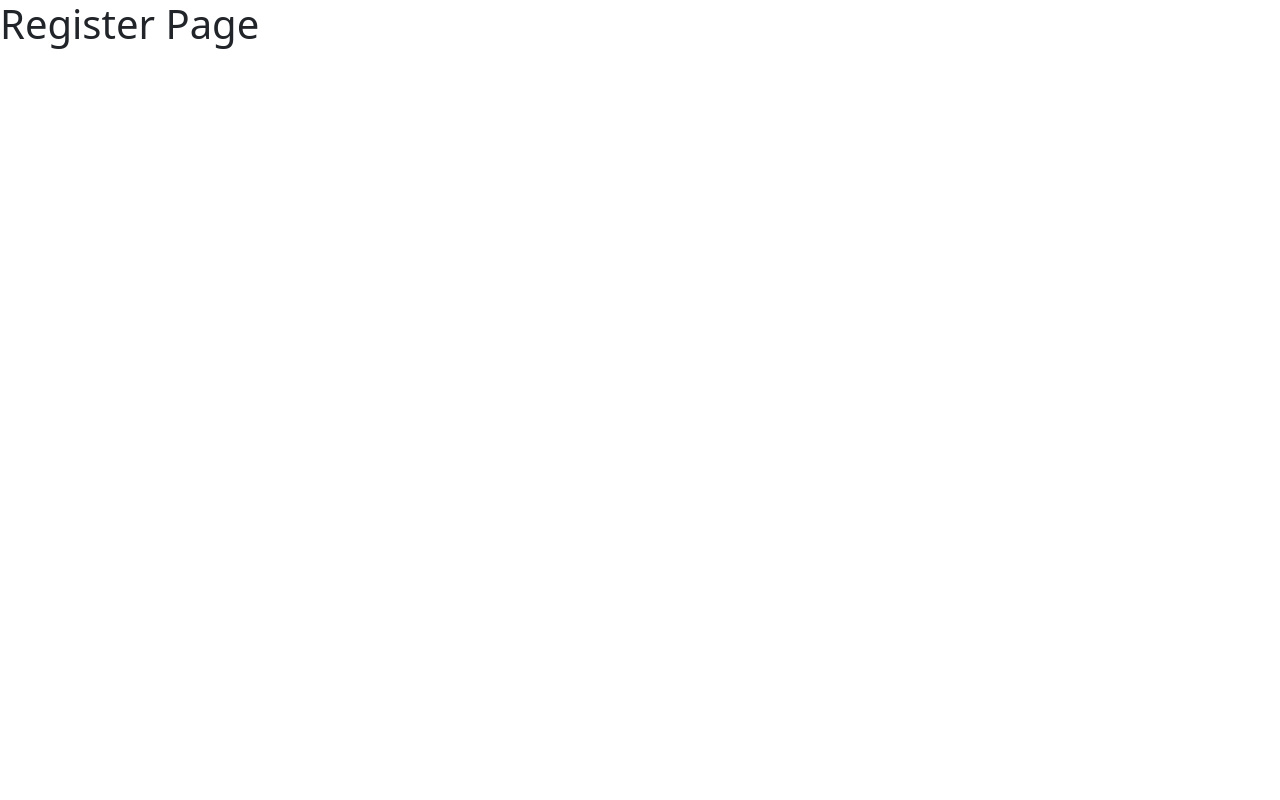
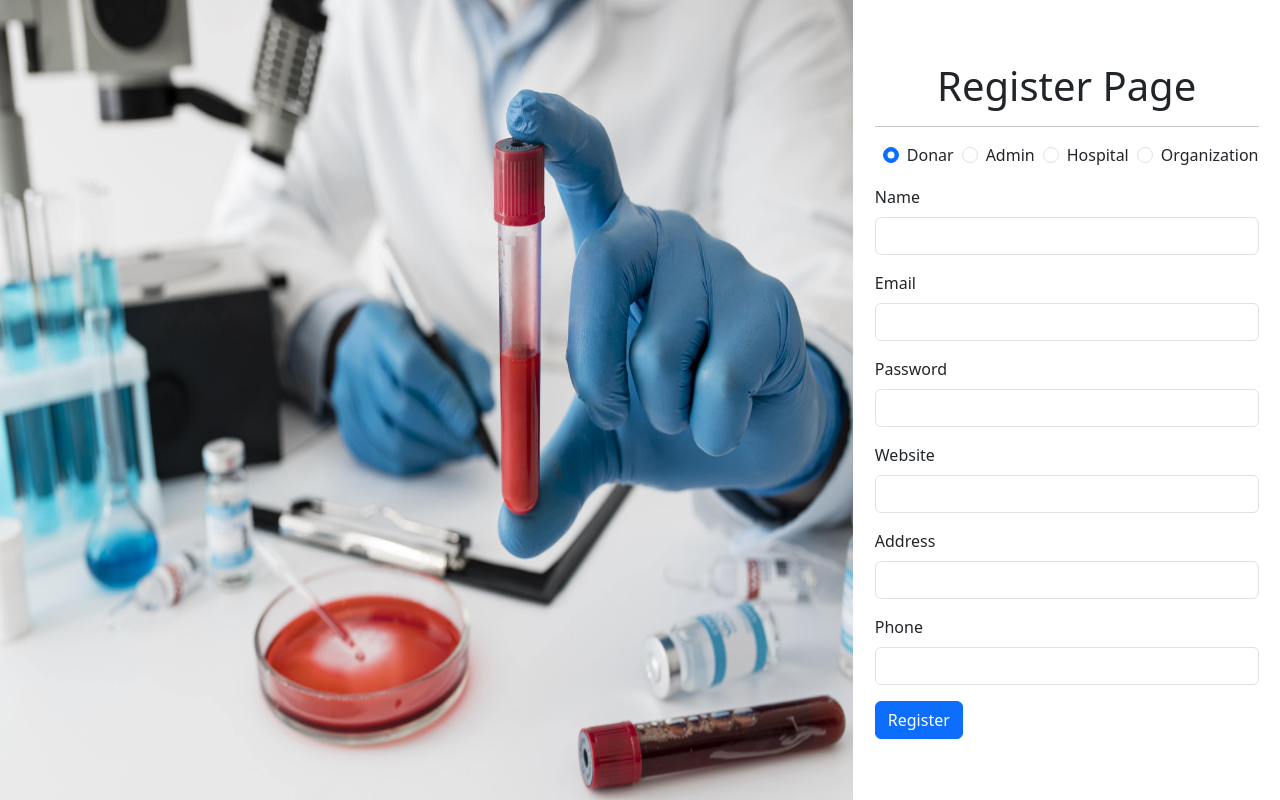
Before and after one commit to AkshatKumar1609/BD, a React (Create React App) app in the folder client/: page /register in a window 1280 px wide. Built offline with nearby package versions, Linux system fonts and the light colour scheme.

Commit message:
Edited form for login and register page

```diff
--- a/client/src/components/shared/Form/Form.js
+++ b/client/src/components/shared/Form/Form.js
@@ -1,11 +1,209 @@
-import React from 'react'
+import React, { useState } from "react";
+import InputType from "./InputType";
 
-const Form = () => {
+const Form = ({ formType, submitBtn, formTitle }) => {
+  const [email, setEmail] = useState("");
+  const [password, setPassword] = useState("");
+  const [role, setRole] = useState("donar");
+  const [name, setName] = useState("");
+  const [organizationName, setOrganizationName] = useState("");
+  const [hospitalName, setHospitalName] = useState("");
+  const [website, setWebsite] = useState("");
+  const [address, setAddress] = useState("");
+  const [phone, setPhone] = useState("");
   return (
     <div>
-        <h1>Form</h1>
+      <form>
+        <h1 className="text-center">{formTitle}</h1>
+        <hr />
+
+        <div className="d-flex mb-3">
+          <div className="form-check ms-2">
+            <input
+              type="radio"
+              className="form-check-input"
+              name="role"
+              id="donarRadio"
+              value={'donar'}
+              onChange={(e) => {
+                setRole(e.target.value);
+              }}
+              defaultChecked
+            />
+            <label className="form-check-label" htmlFor="donarRadio">Donar</label>
+          </div>
+          <div className="form-check ms-2">
+            <input
+              type="radio"
+              className="form-check-input"
+              name="role"
+              id="adminRadio"
+              value={'admin'}
+              onChange={(e) => {
+                setRole(e.target.value);
+              }}
+            />
+            <label className="form-check-label" htmlFor="adminRadio">Admin</label>
+          </div>
+          <div className="form-check ms-2">
+            <input
+              type="radio"
+              className="form-check-input"
+              name="role"
+              id="hospitalRadio"
+              value={'hospital'}
+              onChange={(e) => {
+                setRole(e.target.value);
+              }}
+            />
+            <label className="form-check-label" htmlFor="hospitalRadio">Hospital</label>
+          </div>
+          <div className="form-check ms-2">
+            <input
+              type="radio"
+              className="form-check-input"
+              name="role"
+              id="organizationRadio"
+              value={'organization'}
+              onChange={(e) => {
+                setRole(e.target.value);
+              }}
+            />
+            <label className="form-check-label" htmlFor="organizationRadio">Organization</label>
+          </div>
+        </div>
+
+        {(() => {
+          switch (true) {
+            case formType === "login": {
+              return (
+                <>
+                  <InputType
+                    labelText={"Email"}
+                    labelFor={"forEmail"}
+                    inputType={"email"}
+                    name={"email"}
+                    value={email}
+                    onChange={(e) => {
+                      setEmail(e.target.value);
+                    }}
+                  />
+                  <InputType
+                    labelText={"Password"}
+                    labelFor={"forPassword"}
+                    inputType={"password"}
+                    name={"password"}
+                    value={password}
+                    onChange={(e) => {
+                      setPassword(e.target.value);
+                    }}
+                  />
+                </>
+              );
+            }
+            case formType === "register": {
+              return (
+                <>
+                  {(role === "donar" || role === "admin") && (
+                    <InputType
+                    labelText={"Name"}
+                    labelFor={"forName"}
+                    inputType={"text"}
+                    name={"name"}
+                    value={name}
+                    onChange={(e) => {
+                      setName(e.target.value);
+                    }}
+                  />
+                  )}
+                  {role === 'organization' && (
+                    <InputType
+                    labelText={"Organization Name"}
+                    labelFor={"forOrganizationName"}
+                    inputType={"text"}
+                    name={"organizationName"}
+                    value={organizationName}
+                    onChange={(e) => {
+                      setOrganizationName(e.target.value);
+                    }}
+                  />
+                  )}
+                  {role === 'hospital' && (
+                    <InputType
+                    labelText={"Hospital Name"}
+                    labelFor={"forHospitalName"}
+                    inputType={"text"}
+                    name={"hospitalName"}
+                    value={hospitalName}
+                    onChange={(e) => {
+                      setHospitalName(e.target.value);
+                    }}
+                  />
+                  )}
+                  <InputType
+                    labelText={"Email"}
+                    labelFor={"forEmail"}
+                    inputType={"email"}
+                    name={"email"}
+                    value={email}
+                    onChange={(e) => {
+                      setEmail(e.target.value);
+                    }}
+                  />
+                  <InputType
+                    labelText={"Password"}
+                    labelFor={"forPassword"}
+                    inputType={"password"}
+                    name={"password"}
+                    value={password}
+                    onChange={(e) => {
+                      setPassword(e.target.value);
+                    }}
+                  />
+                  <InputType
+                    labelText={"Website"}
+                    labelFor={"forWebsite"}
+                    inputType={"text"}
+                    name={"website"}
+                    value={website}
+                    onChange={(e) => {
+                      setWebsite(e.target.value);
+                    }}
+                  />
+                  <InputType
+                    labelText={"Address"}
+                    labelFor={"forAddress"}
+                    inputType={"text"}
+                    name={"address"}
+                    value={address}
+                    onChange={(e) => {
+                      setAddress(e.target.value);
+                    }}
+                  />
+                  <InputType
+                    labelText={"Phone"}
+                    labelFor={"forPhone"}
+                    inputType={"text"}
+                    name={"phone"}
+                    value={phone}
+                    onChange={(e) => {
+                      setPhone(e.target.value);
+                    }}
+                  />
+                </>
+              );
+            }
+          }
+        })()}
+
+        <div className="d-flex">
+          <button className="btn btn-primary" type="submit">
+            {submitBtn}
+          </button>
+        </div>
+      </form>
     </div>
-  )
-}
+  );
+};
 
-export default Form
+export default Form;
--- a/client/src/pages/auth/Login.js
+++ b/client/src/pages/auth/Login.js
@@ -1,23 +1,17 @@
 import React from 'react'
-import InputType from '../../components/shared/Form/InputType'
+import Form from '../../components/shared/Form/Form'
 
 const Login = () => {
   return (
     <>
-       <div className="row">
+      <div className="row g-0">
         <div className="col-md-8 form-banner">
-            <img src="./assets/images/banner1.jpg" alt="loginImage" />
+          <img src="./assets/images/banner1.jpg" alt="loginImage" />
         </div>
         <div className="col-md-4 form-container">
-      <form>
-        <InputType labelText={'Email'} labelFor={'forEmail'} inputType={'email'} name={'email'} />
-
-
-  <button type="submit" className="btn btn-primary">Submit</button>
-</form>
-
+          <Form formTitle={'Login Page'} submitBtn={'Login'} formType={'login'}/>
         </div>
-       </div>
+      </div>
 
     </>
   )
--- a/client/src/pages/auth/Register.js
+++ b/client/src/pages/auth/Register.js
@@ -1,10 +1,18 @@
 import React from 'react'
+import Form from '../../components/shared/Form/Form'
 
 const Register = () => {
   return (
-    <div>
-      <h1>Register Page</h1>
-    </div>
+    <>
+      <div className="row g-0">
+        <div className='col-md-8 form-banner'>
+          <img src='./assets/images/banner2.jpg' alt='registerImage' />
+        </div>
+        <div className='col-md-4 form-container'>
+          <Form formTitle={'Register Page'} submitBtn={'Register'} formType={'register'}/>
+        </div>
+      </div>
+    </>
   )
 }
 
```
